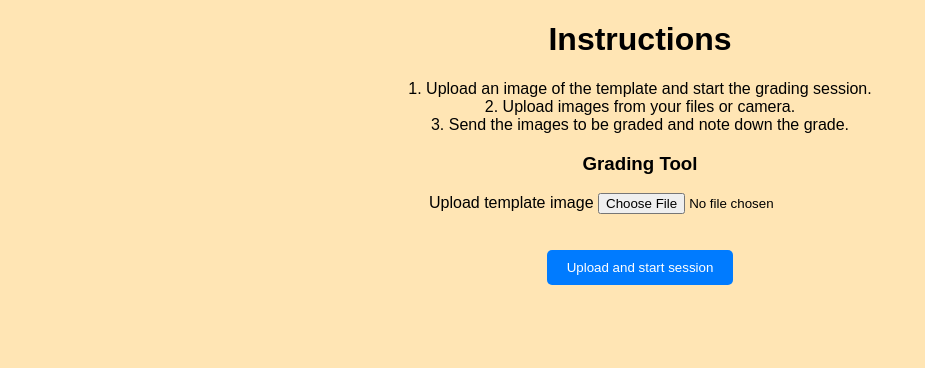
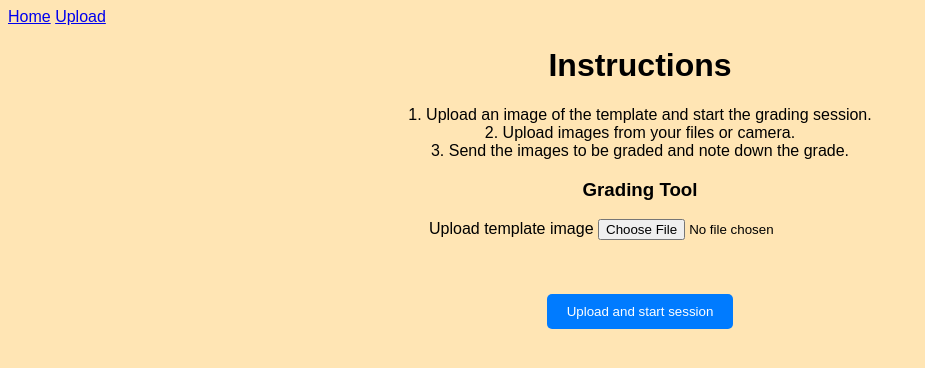
Before and after one commit to SatArw/prototype, a Flask app: page / in a window 1280 px wide. Shown: the top 368 px of the page, without its empty margins (0-925 px from the left). Run offline with Flask 2, Linux system fonts and the light colour scheme.

Commit message:
Update home.html

```diff
--- a/templates/home.html
+++ b/templates/home.html
@@ -5,17 +5,39 @@
     <link rel="stylesheet" href="{{ url_for('static', filename='styles.css') }}">
 </head>
 <body>
+  <nav>
+		<div class="navbar">
+			<a href="{{ url_for('home') }}" class="active">Home</a>
+			<a href="{{ url_for('upload') }}">Upload</a>
+		</div>
+	</nav>
     <h1><center>Instructions</center></h1>
     <p><center>1. Upload an image of the template and start the grading session.<br>2. Upload images from your files or camera.<br>3. Send the images to be graded and note down the grade.</center></p>
     <center><h3>Grading Tool</h3></center>
-    <center><form method="post" enctype="multipart/form-data">
+
+    <center>
+      <form method="post" enctype="multipart/form-data">
       <div class="form-group">
         <label for="template_image">Upload template image</label>
-        <input type="file" class="form-control-file" id="template_image" name="template_image" accept=".jpg,.jpeg,.png" required>
+        <input type="file" class="form-control-file" id="template_image" name="template_image" accept="image/*" onchange="loadFile(event)" required >
+      </div>
+      <div class="form-group">
+        <img id="preview" width="300px" height="auto">
       </div>
       <br><br>
       <button type="submit" class="btn btn-primary">Upload and start session</button>
     </form>
     </center>
+
+    <script>
+      var loadFile = function(event) {
+        var reader = new FileReader();
+        reader.onload = function(){
+          var output = document.getElementById('preview');
+          output.src = reader.result;
+        };
+        reader.readAsDataURL(event.target.files[0]);
+      };
+    </script>
 </body>
 </html>
```
